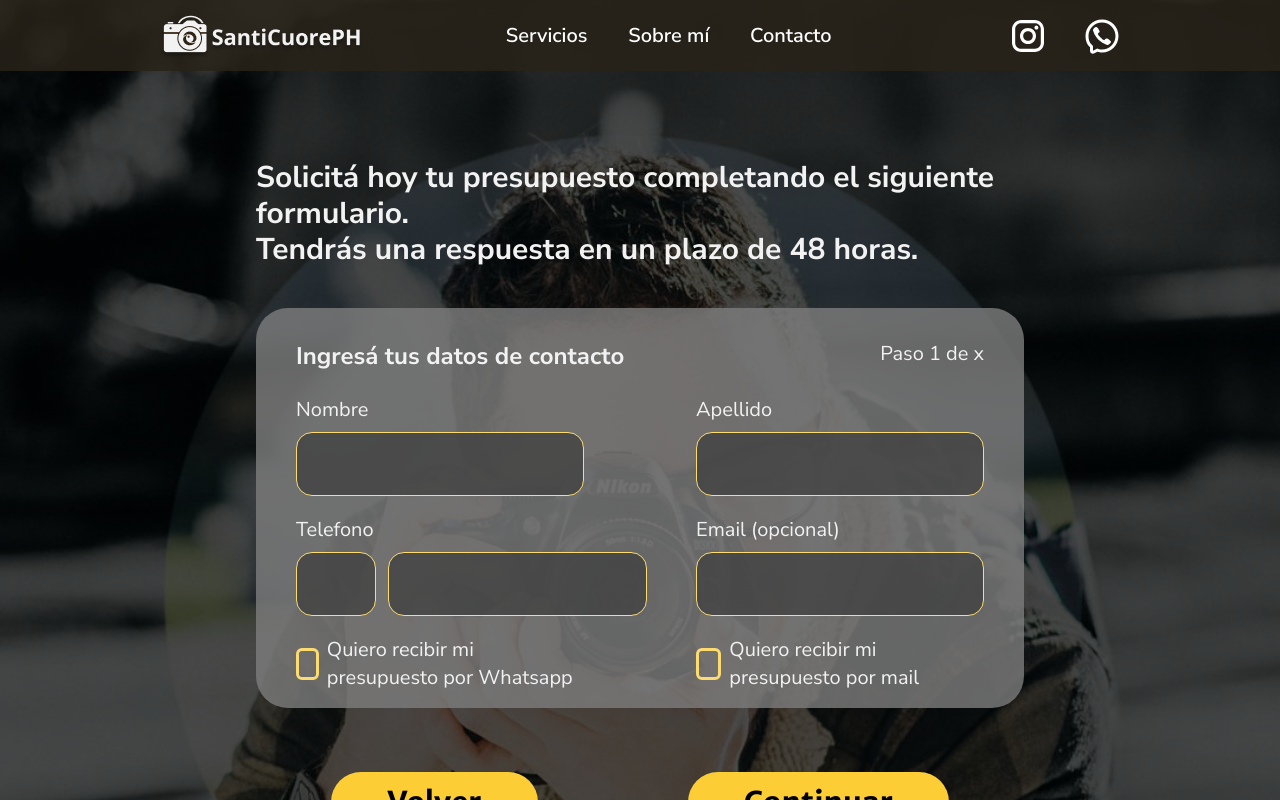
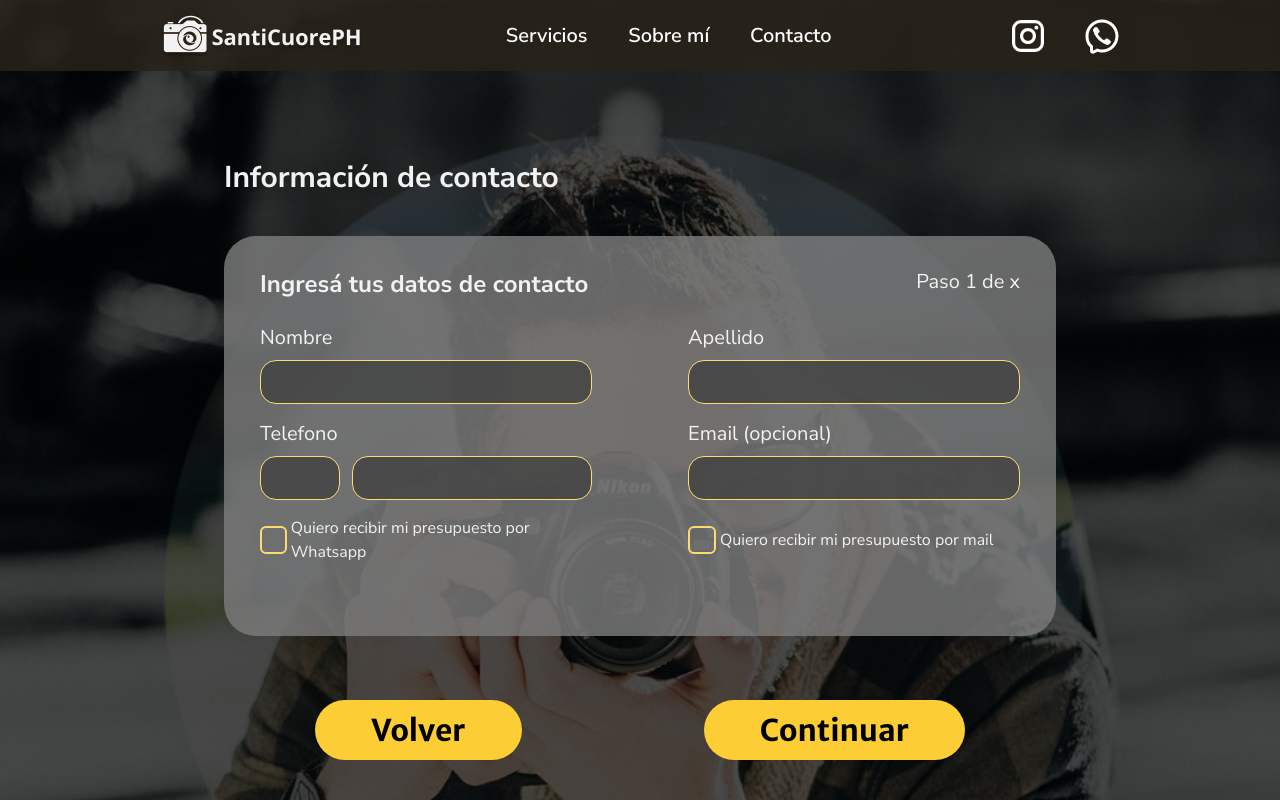
Before and after one commit to FooTalent/Landing-SantiCuoreph, a Next.js app: page /contacto in a window 1280 px wide. Shown: the top 800 px of the page. Built offline with nearby package versions, Linux system fonts and the light colour scheme.

Commit message:
cambios para 1366 en paso 1

```diff
--- a/src/app/Componentes/Form/form.tsx
+++ b/src/app/Componentes/Form/form.tsx
@@ -26,6 +26,11 @@ export default function Form() {
   return (
     /* "handleSubmit" will validate your inputs before invoking "onSubmit" */
     <div>
+      {paso == 1 ? (
+        <div className="text-fondoBlanco text-3xl mb-10 font-nunitoSans">
+          <h2 className="text-3xl font-bold">Información de contacto</h2>
+        </div>
+      ) : (
         <div className="text-fondoBlanco text-3xl mb-10 font-nunitoSans">
           <h2 className="text-3xl font-bold">
             Solicitá hoy tu presupuesto completando el siguiente formulario.
@@ -34,9 +39,10 @@ export default function Form() {
             Tendrás una respuesta en un plazo de 48 horas.
           </h2>
         </div>
+      )}
       <form
         onSubmit={handleSubmit(onSubmit)}
-        className="pt-8 pb-20 px-10 bg-formBackground rounded-[32px] font-nunitoSans text-fondoBlanco text-3xl h-[400px]"
+        className="pt-8 pb-20 px-9 bg-formBackground rounded-[32px] font-nunitoSans text-fondoBlanco text-3xl h-[400px]"
       >
         {paso == 1 ? (
           <div className="flex justify-between pb-6">
@@ -60,14 +66,14 @@ export default function Form() {
         {paso == 1 ? (
           <fieldset
             id="paso1"
-            className="grid grid-cols-2 grid-rows-2 gap-x-28 gap-y-5 text-xl"
+            className="grid grid-cols-2 grid-rows-2 gap-x-24 gap-y-4 text-xl"
           >
             <label htmlFor="nombre" className="flex flex-col">
               Nombre
               <input
                 {...register("nombre", { required: true })}
                 id="nombre"
-                className="mt-2 border-[1.5px] border-principalHover rounded-2xl h-16 text-xl px-4 py-3 text-fondoBlanco bg-inputBackground focus:outline outline-3 outline-principalHover"
+                className="mt-2 border-[1.5px] border-principalHover rounded-2xl h-11 text-xl px-4 py-3 text-fondoBlanco bg-inputBackground focus:outline outline-3 outline-principalHover"
               />
               {errors.nombre && <span>Este campo es requerido</span>}
             </label>
@@ -78,22 +84,22 @@ export default function Form() {
               <input
                 {...register("apellido", { required: true })}
                 id="apellido"
-                className="mt-2 border-[1.5px] border-principalHover rounded-2xl h-16 text-xl px-4 py-3 text-fondoBlanco bg-inputBackground focus:outline outline-3 outline-principalHover"
+                className="mt-2 border-[1.5px] border-principalHover rounded-2xl h-11 text-xl px-4 py-3 text-fondoBlanco bg-inputBackground focus:outline outline-3 outline-principalHover"
               />
             </label>
             {/* errors will return when field validation fails  */}
             {errors.nombre && <span>This field is required</span>}
             <label htmlFor="telefono" className="flex flex-col">
               Telefono
-              <div className="flex gap-3">
+              <div className="flex gap-3 w-full">
                 <input
                   {...register("telefono1", { required: true })}
-                  className="mt-2 border-[1.5px] border-principalHover rounded-2xl h-16 text-xl px-4 py-3 text-fondoBlanco bg-inputBackground w-20 focus:outline outline-3 outline-principalHover"
+                  className="mt-2 border-[1.5px] border-principalHover rounded-2xl w-20 h-11 text-xl px-4 py-3 text-fondoBlanco bg-inputBackground focus:outline outline-3 outline-principalHover"
                   id="telefono"
                 />
                 <input
                   {...register("telefono2", { required: true })}
-                  className="mt-2 border-[1.5px] border-principalHover rounded-2xl h-16 text-xl px-4 py-3 text-fondoBlanco bg-inputBackground grow focus:outline outline-3 outline-principalHover"
+                  className="mt-2 border-[1.5px] border-principalHover w-full rounded-2xl h-11 text-xl px-4 py-3 text-fondoBlanco bg-inputBackground 2xl:grow focus:outline outline-3 outline-principalHover"
                 />
               </div>
             </label>
@@ -102,20 +108,26 @@ export default function Form() {
               <input
                 {...register("email")}
                 type="email"
-                className="mt-2 border-[1.5px] border-principalHover rounded-2xl h-16 text-xl px-4 py-3 text-fondoBlanco bg-inputBackground focus:outline outline-3 outline-principalHover"
+                className="mt-2 border-[1.5px] border-principalHover rounded-2xl h-11 text-xl px-4 py-3 text-fondoBlanco bg-inputBackground focus:outline outline-3 outline-principalHover"
               />
             </label>
-            <label htmlFor="whatsapp" className="flex grow gap-2 items-center">
+            <label
+              htmlFor="whatsapp"
+              className="flex w-full gap-1 items-center text-base"
+            >
               <input
                 type="checkbox"
-                className="appearance-none w-8 h-8 border-[3px] border-principalHover rounded-md "
+                className="appearance-none w-7 h-7 border-2 border-principalHover rounded-md "
               />{" "}
               Quiero recibir mi presupuesto por Whatsapp
             </label>
-            <label htmlFor="whatsapp" className="flex grow gap-2 items-center">
+            <label
+              htmlFor="mail"
+              className="flex w-full gap-1 items-center text-base"
+            >
               <input
                 type="checkbox"
-                className="appearance-none w-8 h-8 border-[3px] border-principalHover rounded-md"
+                className="appearance-none w-7 h-7 border-2 border-principalHover rounded-md"
               />{" "}
               Quiero recibir mi presupuesto por mail
             </label>
--- a/src/app/contacto/page.tsx
+++ b/src/app/contacto/page.tsx
@@ -3,7 +3,7 @@ import Form from "../Componentes/Form/form";
 const Contact = () => {
   return (
     <div className="">
-      <div id="formulario" className="py-40 px-64">
+      <div id="formulario" className="py-40 px-56">
         <Form />
       </div>
     </div>
```
Lines whose indentation alone changed are shown as unchanged.
